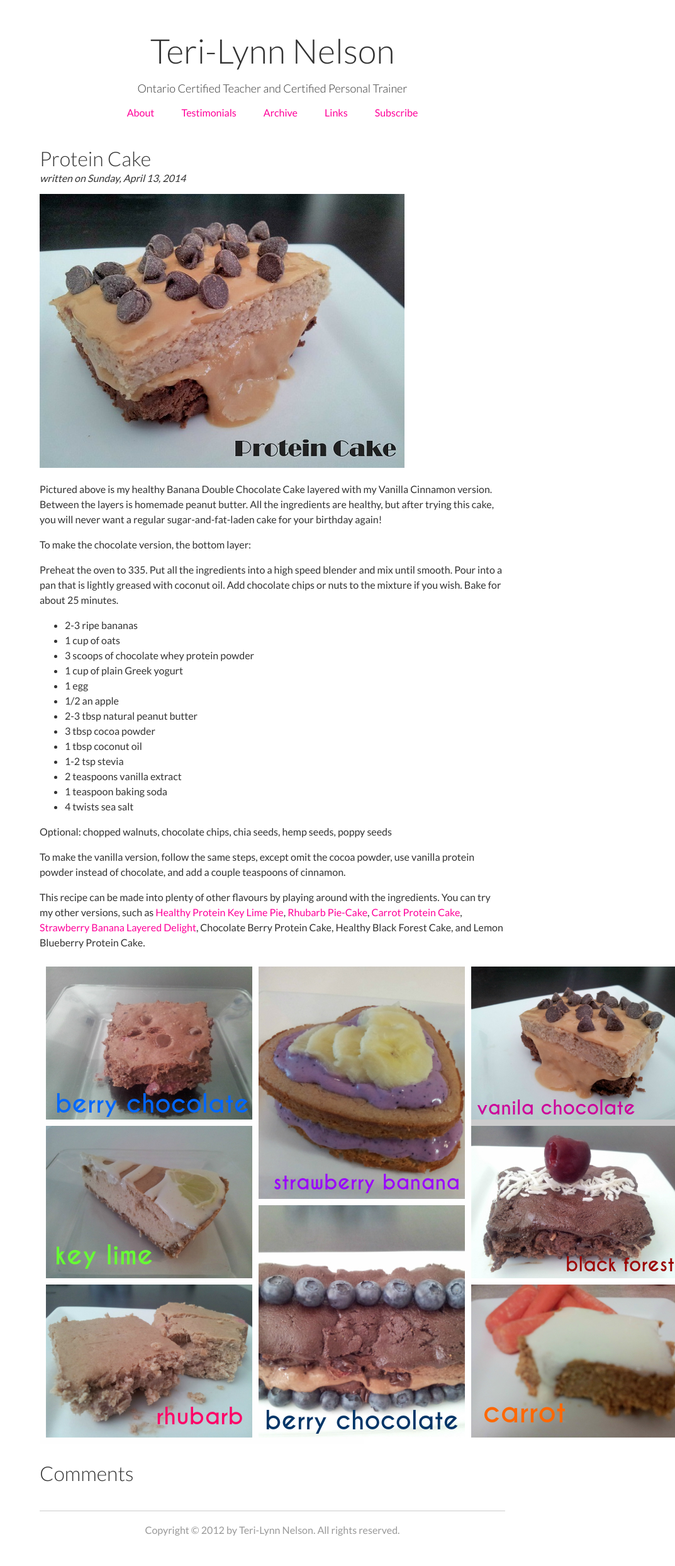
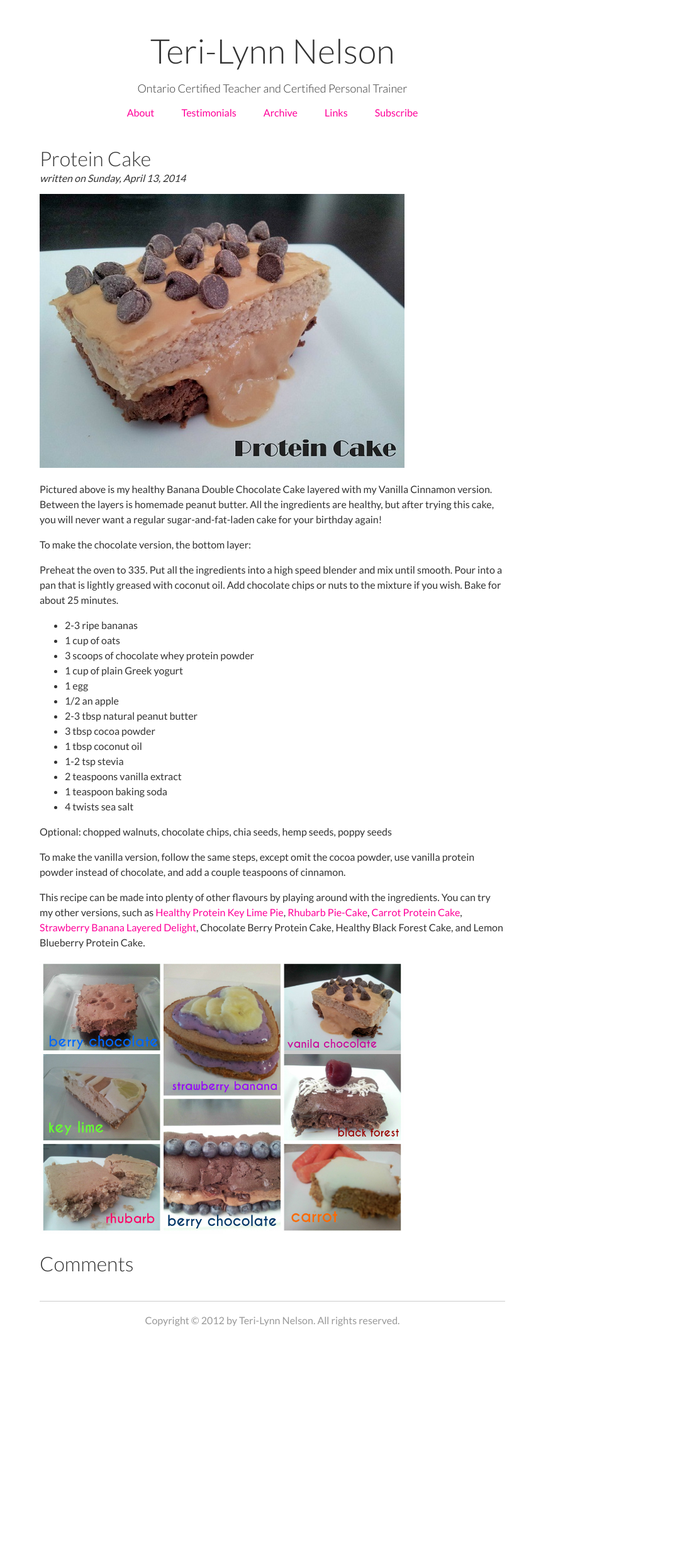
Before and after one commit to teri-lynn/teri-lynn.github.com, a Jekyll site: the page built from _posts/2014-04-13-protein-cake.md, in a window 1280 px wide. Shown: the whole page at 63% size, without its empty margins (207-1280 px from the left). Built offline with Jekyll 4.4.1, drawn with Linux system fonts in a browser that asks for light colours; Markdown is read by kramdown in place of the engine named in the settings; after the commit the page ends 2154 px from its top, so only the background shows below that.

Commit message:
Edited Photo Size

```diff
--- a/_posts/2014-04-13-protein-cake.md
+++ b/_posts/2014-04-13-protein-cake.md
@@ -32,4 +32,4 @@ To make the vanilla version, follow the same steps, except omit the cocoa powder
 This recipe can be made into plenty of other flavours by playing around with the ingredients. You can try my other versions, such as [Healthy Protein Key Lime Pie](http://teri-lynn.ca/2014/08/01/healthy-protein-key-lime-pie/), [Rhubarb Pie-Cake](http://teri-lynn.ca/2014/06/23/rhubarb-pie-cake/), [Carrot Protein Cake](http://teri-lynn.ca/2014/05/18/carrot-protein-cake/), [Strawberry Banana Layered Delight](http://teri-lynn.ca/2014/04/22/strawberry-banana-layered-delight/), Chocolate Berry Protein Cake, Healthy Black Forest Cake, and Lemon Blueberry Protein Cake.
 
 
-![Protein Cake](/images/protein_cake_collage.jpg)
+![Protein Cake](/images/protein_cake_collage1.jpg)
```
Also changed, not shown: images/protein_cake_collage1.jpg (added).
